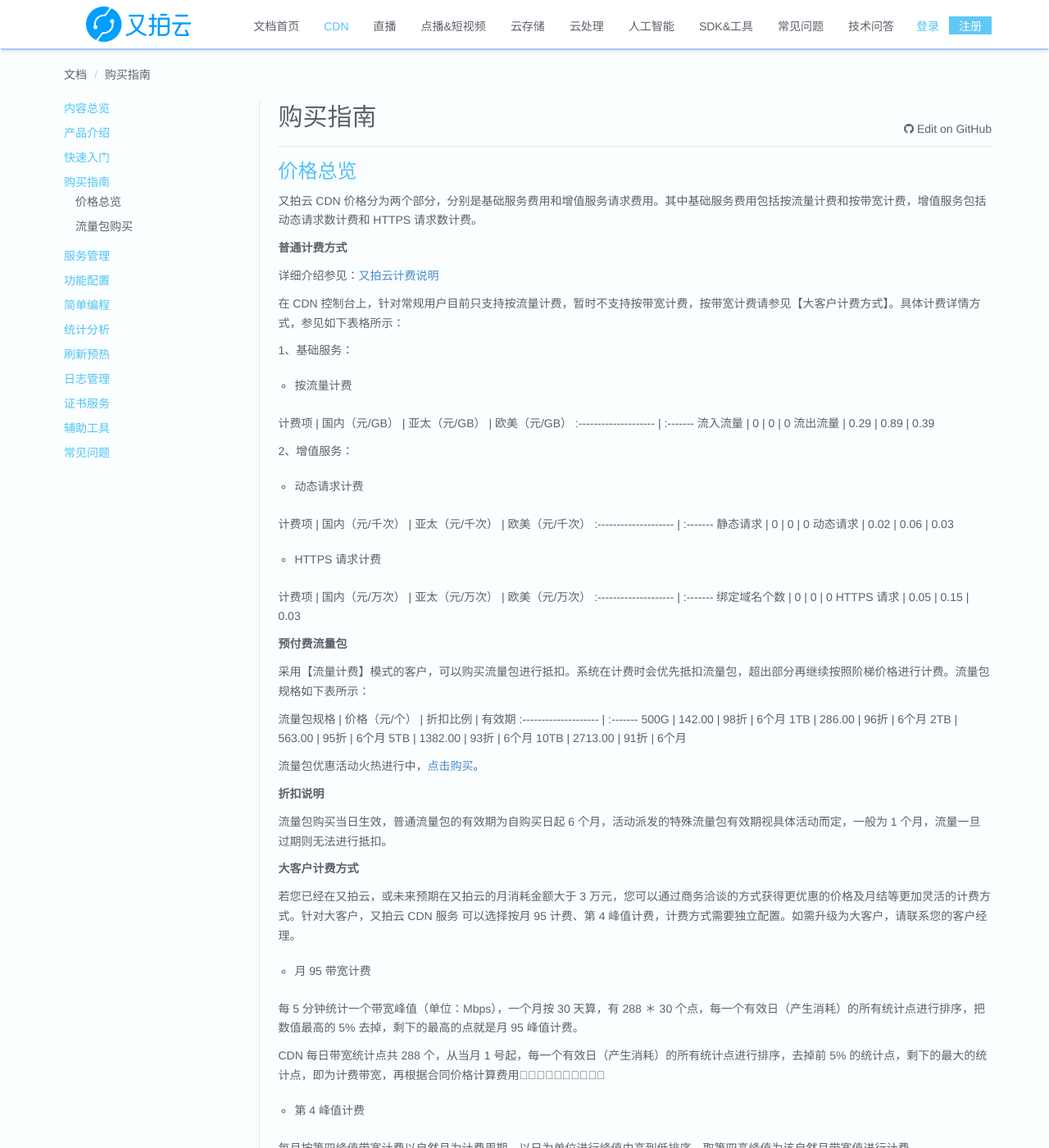
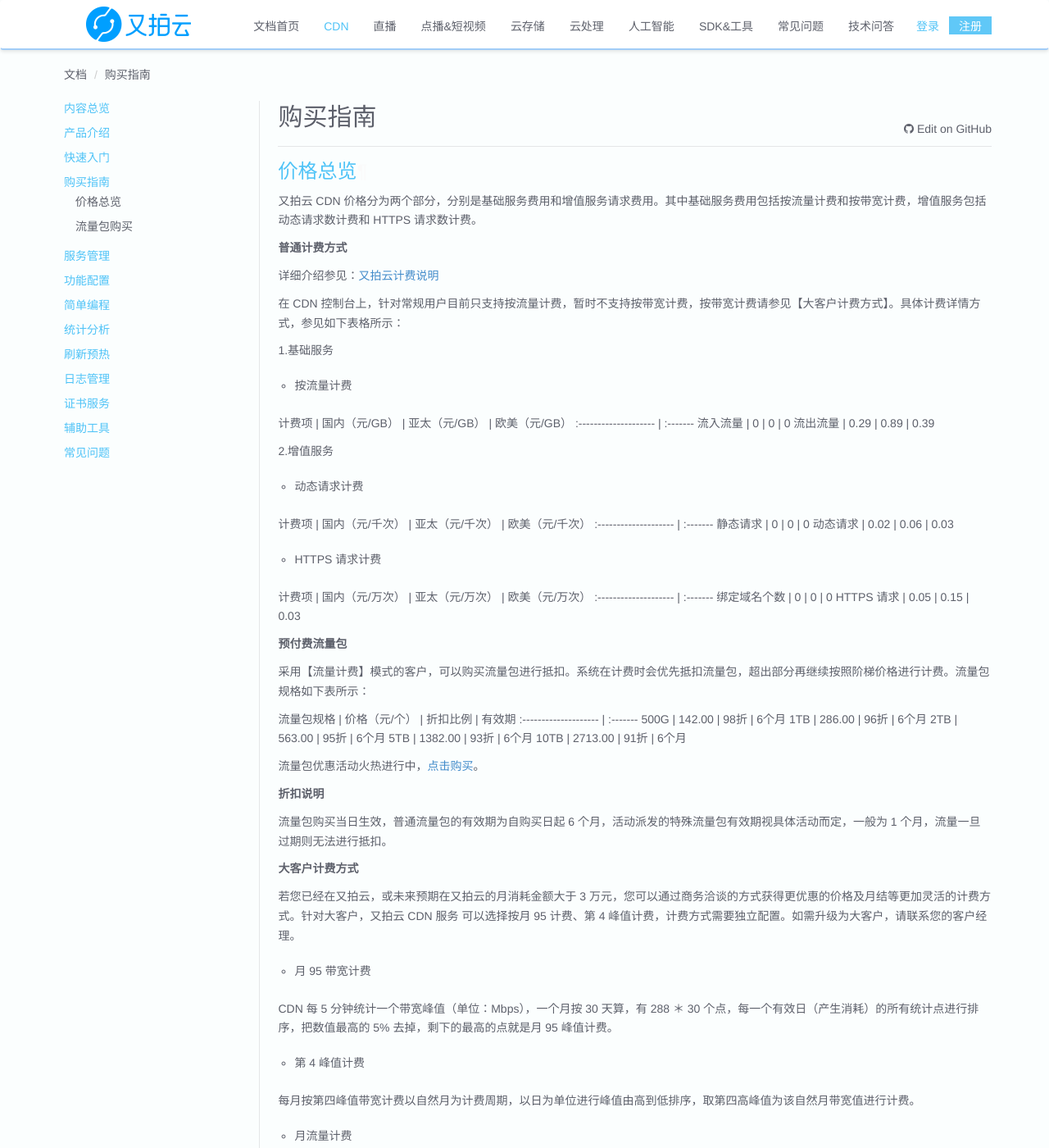
Before and after one commit to upyun/docs, an MkDocs documentation site: the page built from sources/cdn/buy.md, in a window 1280 px wide and 1400 px high. Shown: the whole window at 82% size. Built offline with MkDocs 1.6.1, drawn with Linux system fonts in a browser that asks for light colours; old or Windows-style settings are respelled for this version of MkDocs.

Commit message:
Update buy.md

```diff
--- a/sources/cdn/buy.md
+++ b/sources/cdn/buy.md
@@ -8,7 +8,7 @@
 
 在 CDN 控制台上，针对常规用户目前只支持按流量计费，暂时不支持按带宽计费，按带宽计费请参见【大客户计费方式】。具体计费详情方式，参见如下表格所示：
 
-1、基础服务：
+1.基础服务
 
  - 按流量计费
 
@@ -18,7 +18,7 @@
 流出流量  | 0.29 |  0.89 | 0.39
 
 
-2、增值服务：
+2.增值服务
 
 - 动态请求计费
 
@@ -62,9 +62,7 @@
 
  - 月 95 带宽计费
 
-每 5 分钟统计一个带宽峰值（单位：Mbps），一个月按 30 天算，有 288 ＊ 30 个点，每一个有效日（产生消耗）的所有统计点进行排序，把数值最高的 5% 去掉，剩下的最高的点就是月 95 峰值计费。
-
-CDN 每日带宽统计点共 288 个，从当月 1 号起，每一个有效日（产生消耗）的所有统计点进行排序，去掉前 5% 的统计点，剩下的最大的统计点，即为计费带宽，再根据合同价格计算费用􏲁􏲂􏰵􏰎􏲄􏲅􏰵􏲆􏲇􏰊
+CDN 每 5 分钟统计一个带宽峰值（单位：Mbps），一个月按 30 天算，有 288 ＊ 30 个点，每一个有效日（产生消耗）的所有统计点进行排序，把数值最高的 5% 去掉，剩下的最高的点就是月 95 峰值计费。
 
 - 第 4 峰值计费
 
```
Also changed, not shown: other parts of sources/cdn/buy.md (+0 -2 lines).
